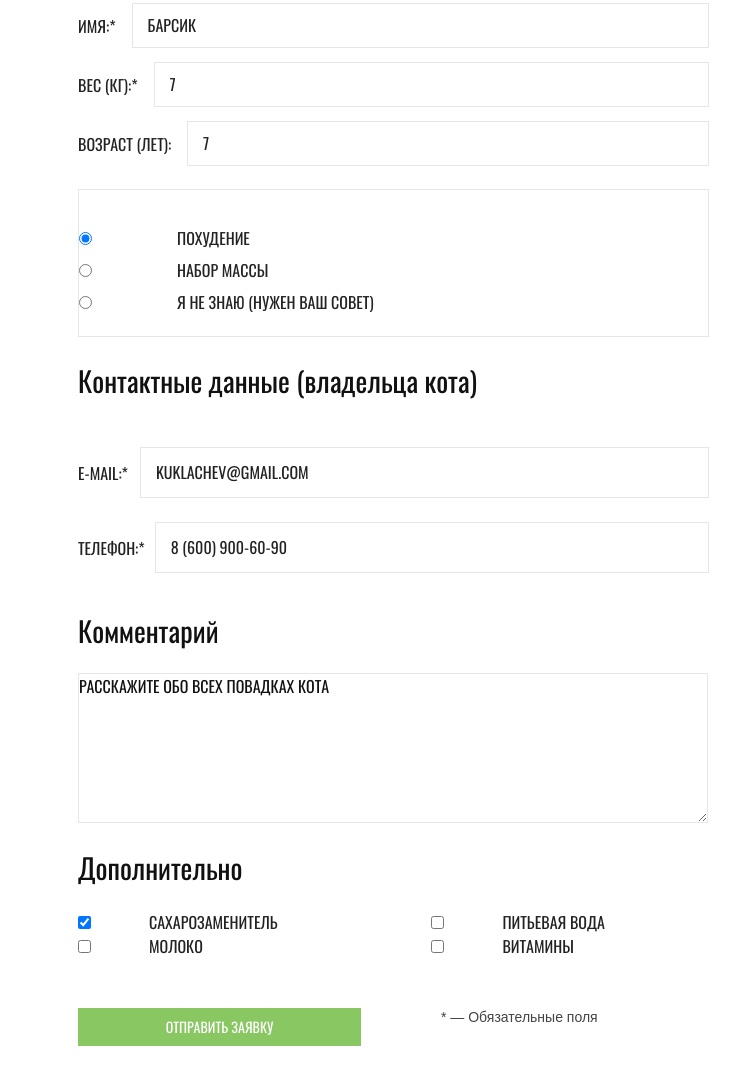
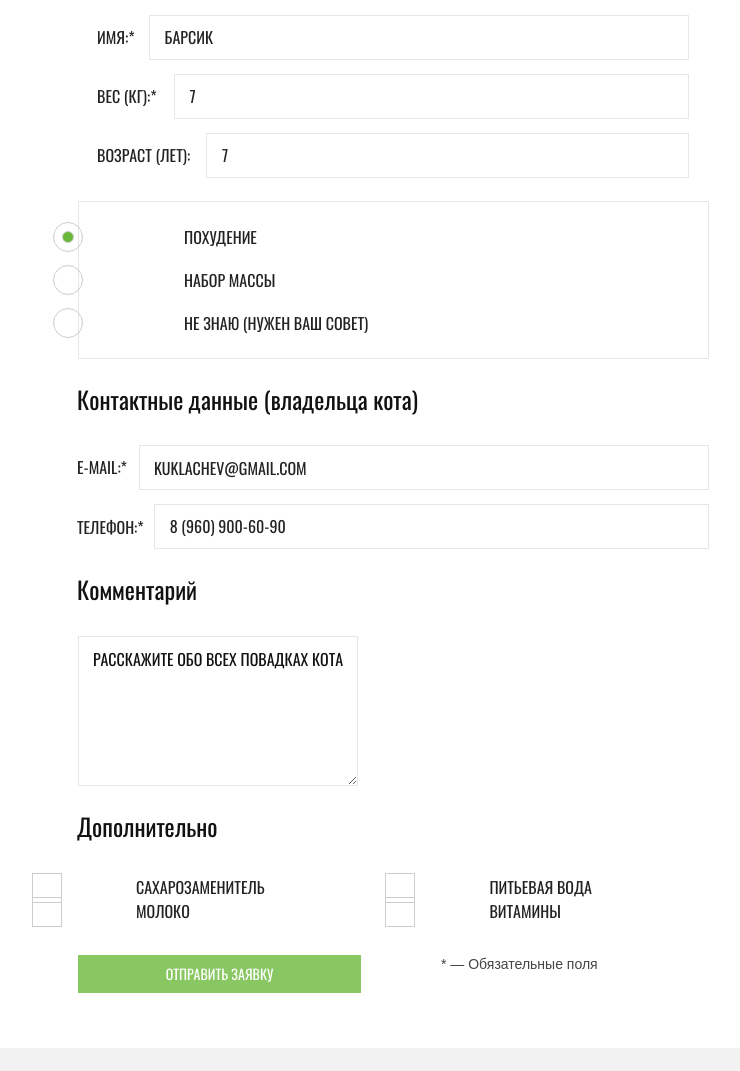
Before and after one commit to Crow26ru/479713-cat-energy, a plain HTML site: page source/form.html in a window 1280 px wide. Shown: the part 296-1367 px from the top of the page, without its empty margins (248-988 px from the left). Drawn offline with nearby package versions, Linux system fonts and the light colour scheme; files that its build step writes are made by us from their sources.

Commit message:
Начата подгонка страницы формы мобильной версии

```diff
--- a/source/form.html
+++ b/source/form.html
@@ -21,7 +21,7 @@
       </nav>
     </header>
     <main class="content">
-      <h1 class="content__title">Подбор программмы</h1>
+      <h1 class="content__title">Подбор программы</h1>
       <section class="intro-form content__intro-form">
         <h2 class="visually-hidden">Анкета</h2>
         <p class="intro-form__text">Заполните анкету и мы подберем программу питания для вашего кота</p>
@@ -29,11 +29,11 @@
           <div class="form__cat-info">
             <p class="form__wrapper">
               <label class="form__label form__label--name" for="cat-name">Имя:<span class="form__requred">*</span></label>
-              <input class="form__input form__input--text" id="cat-name" name="cat-name" type="text" value="Барсик" required>
+              <input class="form__input form__input--text form__input--name" id="cat-name" name="cat-name" type="text" value="Барсик" required>
             </p>
             <p class="form__wrapper">
               <label class="form__label form__label--weight" for="cat-weight">Вес (кг):<span class="form__requred">*</span></label>
-              <input class="form__input form__input--text" id="cat-weight" name="cat-weight" type="text" value="7" required>
+              <input class="form__input form__input--text form__input--weight" id="cat-weight" name="cat-weight" type="text" value="7" required>
             </p>
             <p class="form__wrapper form__wrapper--last">
               <label class="form__label form__label--old" for="cat-old">Возраст (лет):</label>
@@ -42,19 +42,16 @@
           </div>
           <div class="form__program">
             <p class="form__wrapper form__wrapper--program">
-              <input class="form__input form__input--radio" id="slim" name="program" type="radio" value="slim" checked>
-              <span class="form__custom-radio"></span>
+              <input class="form__input form__input--radio visually-hidden" id="slim" name="program" type="radio" value="slim" checked>
               <label class="form__label form__label--radio" for="slim">Похудение</label>
             </p>
             <p class="form__wrapper form__wrapper--program">
-                <input class="form__input form__input--radio" id="weight" name="program" type="radio" value="weight">
-                <span class="form__custom-radio"></span>
+                <input class="form__input form__input--radio visually-hidden" id="weight" name="program" type="radio" value="weight">
                 <label class="form__label form__label--radio" for="weight">Набор массы</label>
             </p>
             <p class="form__wrapper form__wrapper--program">
-              <input class="form__input form__input--radio" id="undefined" name="program" type="radio" value="undefined">
-              <span class="form__custom-radio"></span>
-              <label class="form__label form__label--radio" for="undefined">Я не знаю (нужен ваш совет)</label>
+              <input class="form__input form__input--radio visually-hidden" id="undefined" name="program" type="radio" value="undefined">
+              <label class="form__label form__label--radio" for="undefined">Не знаю (нужен ваш совет)</label>
             </p>
           </div>
           <section class="form__fieldset form__fieldset--contact">
@@ -65,7 +62,7 @@
             </p>
             <p class="form__wrapper form__wrapper--contact">
               <label class="form__label form__label--phone" for="phone">Телефон:<span class="form__requred">*</span></label>
-              <input class="form__input form__input--phone" id="phone" name="phone" type="tel" value="8 (600) 900-60-90" required>
+              <input class="form__input form__input--phone" id="phone" name="phone" type="tel" value="8 (960) 900-60-90" required>
             </p>
           </section>
           <section class="form__fieldset form__fieldset--comment">
@@ -73,25 +70,21 @@
             <textarea class="form__comment" name="comment">Расскажите обо всех повадках кота</textarea>
           </section>
           <section class="form__fieldset form__fieldset--bonus">
-            <h3 class="form__legend">Дополнительно</h3>
+            <h3 class="form__legend form__legend--extend">Дополнительно</h3>
             <p class="form__wrapper form__wrapper--bonus">
-              <input class="form__input form__input--checkbox" id="shugar-switch" name="shugar-switch" type="checkbox" checked>
-              <span class="form__custom-checkbox"></span>
+              <input class="form__input form__input--checkbox visually-hidden" id="shugar-switch" name="shugar-switch" type="checkbox" checked>
               <label class="form__label form__label--checkbox" for="shugar-switch">Сахарозаменитель</label>
             </p>
             <p class="form__wrapper form__wrapper--bonus">
-              <input class="form__input form__input--checkbox" id="water" name="water" type="checkbox">
-              <span class="form__custom-checkbox"></span>
+              <input class="form__input form__input--checkbox visually-hidden" id="water" name="water" type="checkbox">
               <label class="form__label form__label--checkbox" for="water">Питьевая вода</label>
             </p>
             <p class="form__wrapper form__wrapper--bonus">
-              <input class="form__input form__input--checkbox" id="milk" name="milk" type="checkbox">
-              <span class="form__custom-checkbox"></span>
+              <input class="form__input form__input--checkbox visually-hidden" id="milk" name="milk" type="checkbox">
               <label class="form__label form__label--checkbox" for="milk">Молоко</label>
             </p>
             <p class="form__wrapper form__wrapper--bonus">
-              <input class="form__input form__input--checkbox" id="vita" name="vita" type="checkbox">
-              <span class="form__custom-checkbox"></span>
+              <input class="form__input form__input--checkbox visually-hidden" id="vita" name="vita" type="checkbox">
               <label class="form__label form__label--checkbox" for="vita">Витамины</label>
             </p>
           </section>
--- a/source/less/blocks/content.less
+++ b/source/less/blocks/content.less
@@ -1,6 +1,5 @@
 .content__title {
-  margin: 0;
-  padding: 30px 0;
+  padding: 15px 0;
   width: 280px;
   font-family: "Oswald", "Arial", sans-serif;
   font-size: 36px;
--- a/source/less/blocks/form.less
+++ b/source/less/blocks/form.less
@@ -1,4 +1,6 @@
 .form__cat-info {
+  padding-left: 20px;
+  padding-right: 20px;
   padding-bottom: 9px;
 }
 
@@ -8,21 +10,29 @@
   margin-bottom: 14px;
 
   &--program {
+    margin-top: 0;
+    margin-bottom: 25px;
     padding-left: 45px;
   }
 
   &--contact,
   &--bonus {
+    margin-top: 0;
+    margin-bottom: 14px;
     margin-left: 0;
     margin-right: 0;
   }
 
   &--bonus {
-    margin-top: 0;
-    margin-bottom: 24px;
-    padding-left: 45px;
+    margin-bottom: 19px;
+    padding-left: 46px;
 
-    &:last-of-type {
+    &::nth-of-type(2),
+    &::nth-of-type(3) {
+      margin-bottom: 18px;
+    }
+
+    &::last-of-type {
       margin-bottom: 0;
     }
   }
@@ -40,12 +50,92 @@
       color: fade(#222222, 30%);
     }
   }
+
+  &--radio {
+    position: relative;
+
+    &::before {
+      content: "";
+      position: absolute;
+      top: -6px;
+      left: -46px;
+      display: block;
+      border: 1px solid #cdcdcd;
+      border-radius: 50%;
+      width: 28px;
+      height: 28px;
+    }
+
+    &::after {
+      content: "";
+      position: absolute;
+      top: 3px;
+      left: -37px;
+      display: none;
+      border: 1px solid #cdcdcd;
+      border-radius: 50%;
+      width: 10px;
+      height: 10px;
+      background-color: #68b738;
+    }
+  }
+
+  &--checkbox {
+    position: relative;
+
+    &::before {
+      content: "";
+      position: absolute;
+      top: -2px;
+      left: -46px;
+      display: block;
+      border: 1px solid #cdcdcd;
+      width: 28px;
+      height: 28px;
+    }
+  }
+
+  &--name,
+  &--weight,
+  &--old {
+    margin-left: -1px;
+    padding-bottom: 1px;
+  }
+
+  &--email {
+    margin-left: -1px;
+    padding-bottom: 1px;
+  }
+
+  &--phone {
+    margin-left: -1px;
+  }
 }
 
 .form__legend {
+  position: relative;
   margin: 0;
-  padding-bottom: 30px;
+  margin-left: -1px;
+  padding-bottom: 34px;
+  font-size: 24px;
+  line-height: 24px;
   font-weight: 400;
+
+  &--extend {
+    padding-bottom: 37px;
+  }
+/*
+  &::before {
+    content: "";
+    position: absolute;
+    top: 0;
+    right: 0;
+    display: block;
+    width: calc(100% + 20px);
+    height: 2px;
+    background-color: #68b738;
+  }
+*/
 }
 
 .form__input {
@@ -69,24 +159,42 @@
 
   &--email {
     margin-left: 12px;
+    padding-top: 10px;
+    padding-bottom: 9px;
+    padding-left: 14px;
   }
 
   &--phone {
     margin-left: 10px;
+    padding-left: 15px;
+    padding-top: 9px;
+    padding-bottom: 10px;
+  }
+
+  &--name {
+    margin-left: 14px;
+  }
+
+  &--weight {
+    margin-left: 17px;
   }
 }
 
 .form__program {
-  padding-top: 25px;
-  padding-bottom: 11px;
+  padding: 0 20px;
+  padding-top: 26px;
+  padding-bottom: 1px;
   border: 1px solid #e6e6e6;
 }
 
 .form__comment {
+  margin-top: 1px;
   padding: 0;
+  padding-top: 10px;
+  padding-left: 14px;
   border: 1px solid #e6e6e6;
-  width: 100%;
-  min-height: 148px;
+  width: 264px;
+  min-height: 138px;
   font-family: "Oswald", "Arial", sans-serif;
   font-size: 16px;
   line-height: inherit;
@@ -107,11 +215,16 @@
   &--contact,
   &--comment,
   &--bonus {
-    padding: 32px 0;
+    padding: 28px 20px;
+    padding-bottom: 14px;
   }
 
   &--bonus {
     margin-bottom: 18px;
+  }
+
+  &--comment {
+    padding-bottom: 27px;
   }
 
   &:not(:first-of-type) {
@@ -129,6 +242,10 @@
 .form__text {
   margin: 0;
   text-align: center;
+}
+
+.form__input--radio:checked + .form__label--radio::after {
+  display: block;
 }
 
 @media (min-width: 768px) {
--- a/source/less/blocks/intro-form.less
+++ b/source/less/blocks/intro-form.less
@@ -1,11 +1,13 @@
 .intro-form {
-  width: 280px;
+  width: 320px;
 }
 
 .intro-form__text {
   margin: 0;
-  margin-bottom: 37px;
-  padding-right: 50px;
+  margin-top: 10px;
+  margin-bottom: 39px;
+  padding-left: 20px;
+  padding-right: 70px;
   font-family: "Oswald", "Arial", sans-serif;
   text-transform: uppercase;
   color: #111111;
--- a/source/less/blocks/visually-hidden.less
+++ b/source/less/blocks/visually-hidden.less
@@ -1,4 +1,6 @@
-.visually-hidden:not(:focus):not(:active) {
+.visually-hidden:not(:focus):not(:active),
+input[type="checkbox"].visually-hidden,
+input[type="radio"].visually-hidden {
   position: absolute;
   width: 1px;
   height: 1px;
```
